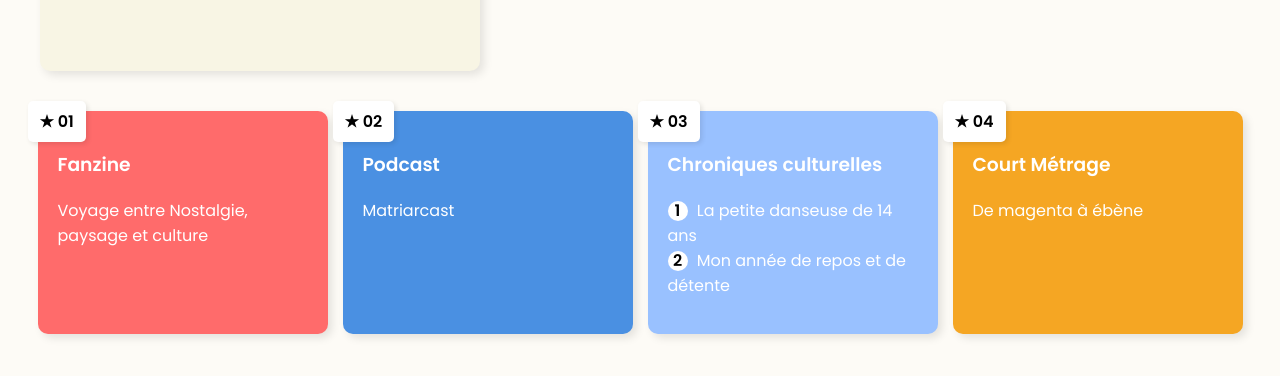
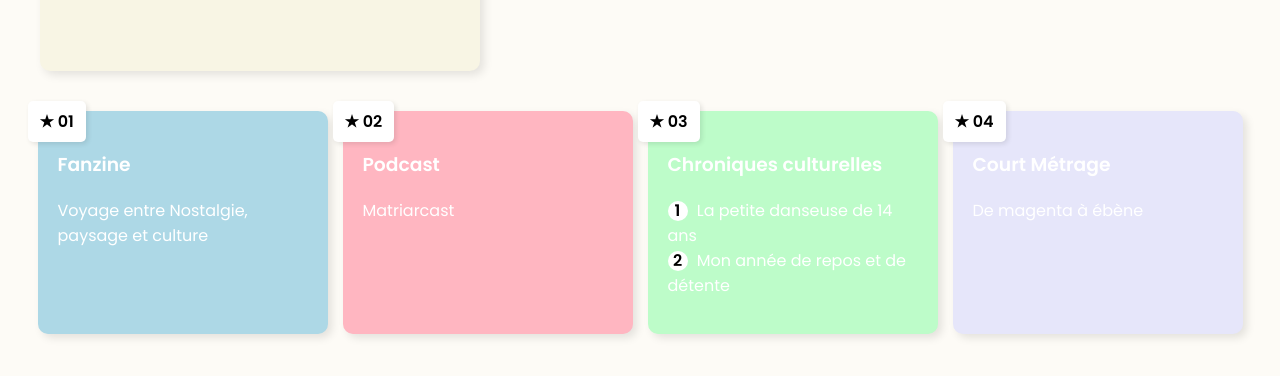
Before and after one commit to MaeAlliot/Productions, a plain HTML site: page index.html in a window 1280 px wide. Shown: the part 212-588 px from the top of the page. Drawn offline with Linux system fonts and the light colour scheme.

Commit message:
Add files via upload

```diff
--- a/style.css
+++ b/style.css
@@ -152,10 +152,10 @@ body {
 }
 
 /* Couleurs des cartes */
-.red { background-color: #ff6b6b; }
-.blue { background-color: #4a90e2; }
-.light-blue { background-color: #99c1ff; }
-.orange { background-color: #f5a623; }
+.red { background-color: #ADD8E6; }
+.blue { background-color: #FFB6C1; }
+.light-blue { background-color: #BDFCC9; }
+.orange { background-color: #E6E6FA; }
 
 /* Responsive */
 @media (max-width: 768px) {
@@ -173,7 +173,7 @@ a.lien:hover {color: #4a90e2;}
 
 audio {
   border: 2px solid black;
-  background-color: #4a90e2;
+  background-color: #FFB6C1;
   padding: 10px;
   border-radius: 5px;
 }
```
